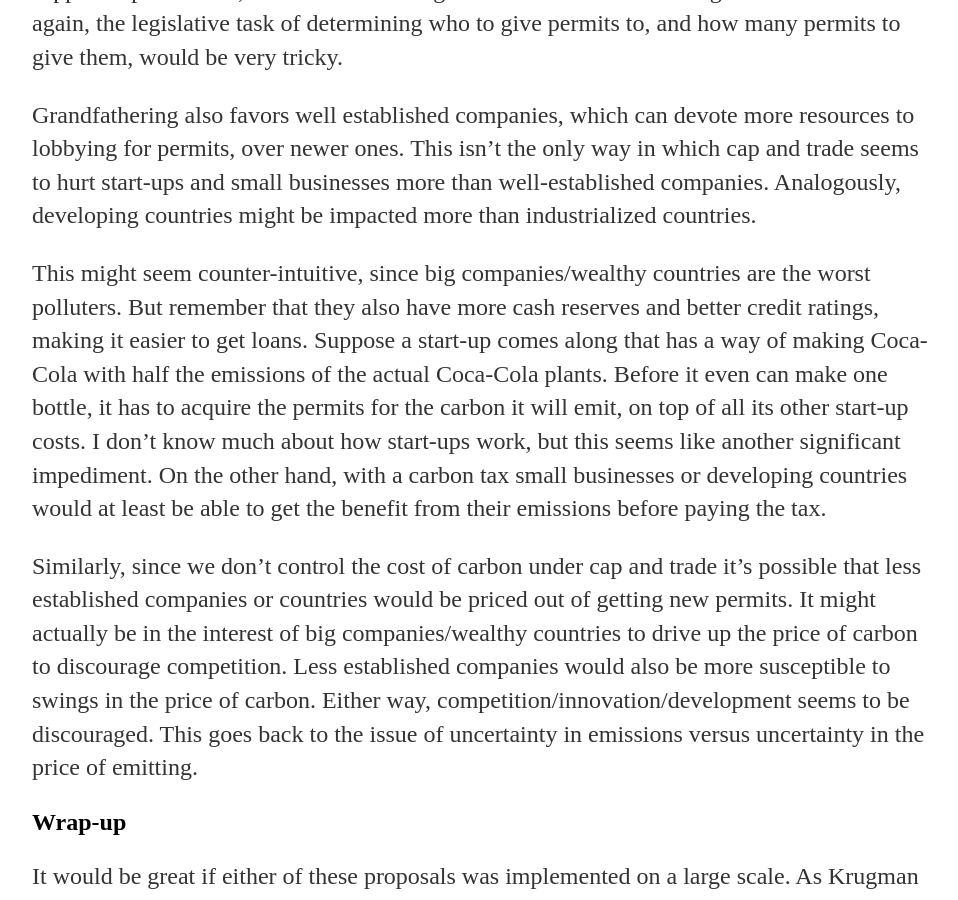
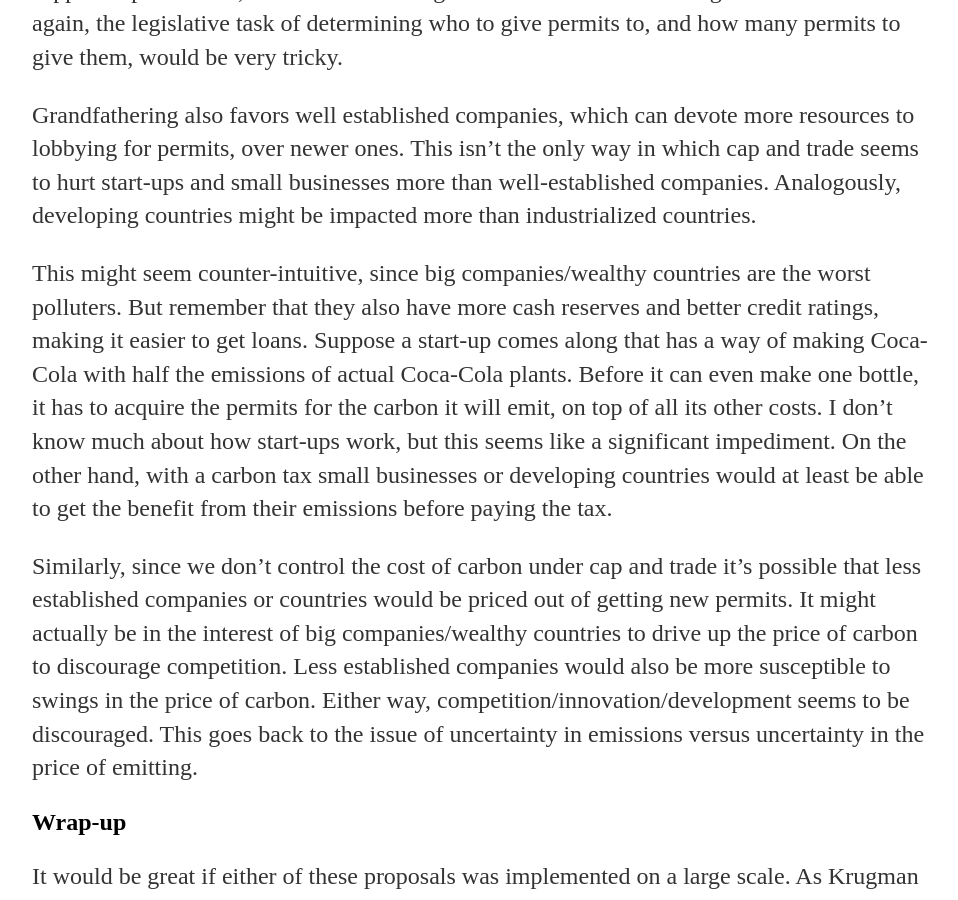
Before and after one commit to nicklutsko/nicklutsko.github.io, a Jekyll site: the page built from _posts/2016-06-15-Carbon-Tax-versus-Cap-and-Trade.md, in a window 1280 px wide and 900 px high, scrolled down 4020 px. Shown: the whole window, without its empty margins (160-1118 px from the left). Built offline with Jekyll 4.4.1, drawn with Linux system fonts in a browser that asks for light colours.

Commit message:
edited first post again

```diff
--- a/_posts/2016-06-15-Carbon-Tax-versus-Cap-and-Trade.md
+++ b/_posts/2016-06-15-Carbon-Tax-versus-Cap-and-Trade.md
@@ -44,7 +44,7 @@
 
 <p>Grandfathering also favors well established companies, which can devote more resources to lobbying for permits, over newer ones. This isn’t the only way in which cap and trade seems to hurt start-ups and small businesses more than well-established companies. Analogously, developing countries might be impacted more than industrialized countries.</p>
 
-<p>This might seem counter-intuitive, since big companies/wealthy countries are the worst polluters. But remember that they also have more cash reserves and better credit ratings, making it easier to get loans. Suppose a start-up comes along that has a way of making Coca-Cola with half the emissions of the actual Coca-Cola plants. Before it even can make one bottle, it has to acquire the permits for the carbon it will emit, on top of all its other start-up costs. I don’t know much about how start-ups work, but this seems like another significant impediment. On the other hand, with a carbon tax small businesses or developing countries would at least be able to get the benefit from their emissions before paying the tax. </p>
+<p>This might seem counter-intuitive, since big companies/wealthy countries are the worst polluters. But remember that they also have more cash reserves and better credit ratings, making it easier to get loans. Suppose a start-up comes along that has a way of making Coca-Cola with half the emissions of actual Coca-Cola plants. Before it can even make one bottle, it has to acquire the permits for the carbon it will emit, on top of all its other costs. I don’t know much about how start-ups work, but this seems like a significant impediment. On the other hand, with a carbon tax small businesses or developing countries would at least be able to get the benefit from their emissions before paying the tax. </p>
 
 <p>Similarly, since we don’t control the cost of carbon under cap and trade it’s possible that less established companies or countries would be priced out of getting new permits. It might actually be in the interest of big companies/wealthy countries to drive up the price of carbon to discourage competition. Less established companies would also be more susceptible to swings in the price of carbon. Either way, competition/innovation/development seems to be discouraged. This goes back to the issue of uncertainty in emissions versus uncertainty in the price of emitting.</p>
 
```
